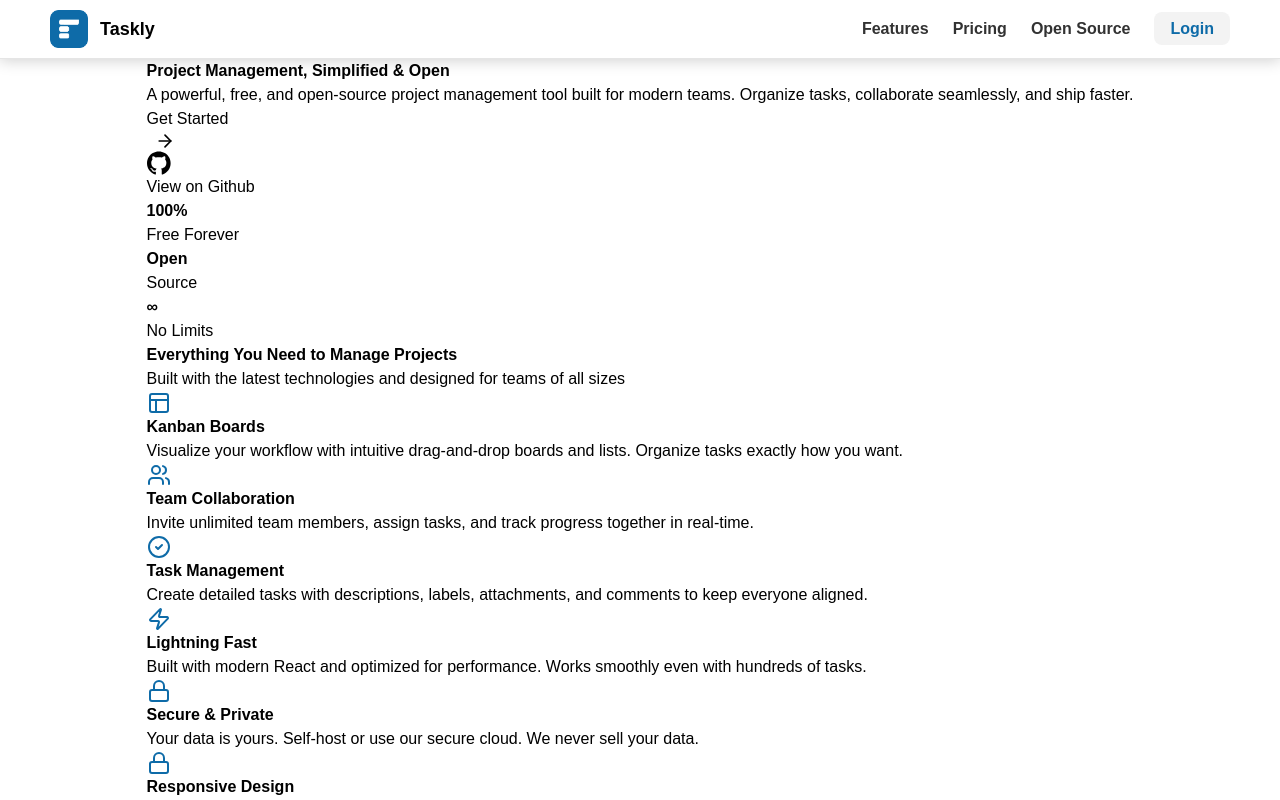
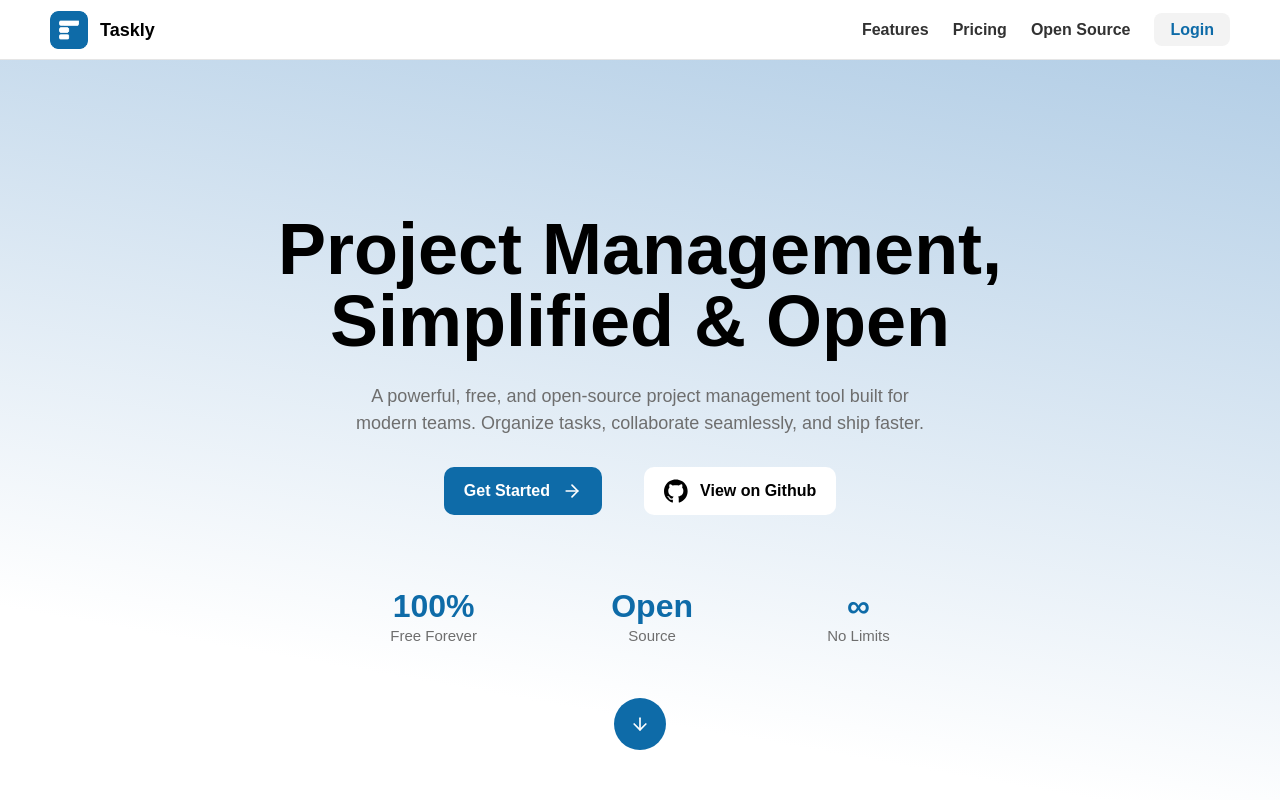
Before and after one commit to NuggetReckt/Taskly, a Next.js app in the folder frontend/: page / in a window 1280 px wide. Shown: the top 800 px of the page. Built offline with nearby package versions, Linux system fonts and the light colour scheme; no server answers.

Commit message:
feat(LandingPage): Added welcome page header styling

```diff
--- a/frontend/app/components/header.tsx
+++ b/frontend/app/components/header.tsx
@@ -31,7 +31,8 @@ export default function Header() {
         inApp = true;
 
     return (
-        <header className="header-wrapper">
+        <div className="header-wrapper">
+            <div className="header-content">
                 <div className={"header-section"}>
                     <a href="/" className={"header-logo"}>
                         <Image src={"/logo.png"} alt={"logo"} width={38} height={38}/>
@@ -62,6 +63,7 @@ export default function Header() {
                         <button className={"logout-btn"} onClick={handleLogoutClick}>Logout</button>
                     </div>
                 )}
-        </header>
+            </div>
+        </div>
     );
 }
--- a/frontend/app/globals.css
+++ b/frontend/app/globals.css
@@ -17,6 +17,7 @@
     --muted: rgba(0, 0, 0, 0.65);
     --danger: #b42318;
     --margin: 50px;
+    --header-height: 60px;
 }
 
 @theme inline {
@@ -50,10 +51,6 @@ h1, h2, h3 {
     font-weight: bold;
 }
 
-span, p {
-    font-weight: normal;
-}
-
 input[type="text"]:focus, input[type="email"]:focus, input[type="password"]:focus, textarea:focus {
     border-color: var(--accent-color);
     box-shadow: 0 0 0 2px var(--accent-color);
@@ -77,15 +74,20 @@ body {
 
 /* Header */
 .header-wrapper {
+    padding: 0 var(--margin);
+    width: 100%;
+    height: var(--header-height);
+    background: var(--card-bg);
+    border-bottom: var(--card-border) 1px solid;
+    box-shadow: var(--card-shadow);
+}
+
+.header-content {
     display: flex;
     align-items: center;
     flex-direction: row;
     justify-content: space-between;
-    padding: 10px var(--margin);
-    width: 100%;
-    background: var(--card-bg);
-    border-bottom: var(--card-border) 1px solid;
-    box-shadow: var(--card-shadow);
+    height: var(--header-height);
 }
 
 .header-logo, .footer-logo {
--- a/frontend/app/page.tsx
+++ b/frontend/app/page.tsx
@@ -1,3 +1,4 @@
+import "./welcome.css"
 import {metadata} from "@/app/metadata";
 import {FeatureCard, FeatureCardData} from "@/app/components/FeatureCard";
 
@@ -79,23 +80,25 @@ export default function Home() {
 
     return (
         <div className="welcomepage-wrapper">
+            <div className={"welcomepage-header-wrapper"}>
                 <div className={"welcomepage-header"}>
-                <h1>Project Management, Simplified & Open</h1>
-                <p>
+                    <h1 className={"welcomepage-header-title"}>Project Management, Simplified & Open</h1>
+                    <p className={"welcomepage-header-subtitle"}>
                         A powerful, free, and open-source project management tool built for modern teams.
                         Organize tasks, collaborate seamlessly, and ship faster.
                     </p>
                     <div className={"welcomepage-header-btns"}>
-                    <a className={"welcomepage-header-btn get-started-btn"}>
+                        <a className={"welcomepage-header-btn get-started-btn"} href="/app">
                             <span>Get Started</span>
-                        <svg xmlns="http://www.w3.org/2000/svg" width="24" height="24" viewBox="0 0 24 24" fill="none" stroke="currentColor"
+                            <svg xmlns="http://www.w3.org/2000/svg" width="24" height="24" viewBox="0 0 24 24" fill="none"
+                                 stroke="currentColor"
                                  strokeWidth="2" strokeLinecap="round" strokeLinejoin="round"
-                             className="lucide lucide-arrow-right ml-2 size-5">
+                                 className="lucide lucide-arrow-right size-5">
                                 <path d="M5 12h14"></path>
                                 <path d="m12 5 7 7-7 7"></path>
                             </svg>
                         </a>
-                    <a className={"welcomepage-header-btn view-gh-btn"}>
+                        <a className={"welcomepage-header-btn view-gh-btn"} href="/#">
                             <svg fill="currentColor" viewBox="0 -0.5 25 25" width="24" height="24" xmlns="http://www.w3.org/2000/svg">
                                 <g id="SVGRepo_bgCarrier" strokeWidth="0"></g>
                                 <g id="SVGRepo_tracerCarrier" strokeLinecap="round" strokeLinejoin="round"></g>
@@ -121,13 +124,23 @@ export default function Home() {
                             <span>No Limits</span>
                         </li>
                     </ul>
+                    <a className={"learn-more-btn"} href="#features">
+                        <svg xmlns="http://www.w3.org/2000/svg" width="24" height="24" viewBox="0 0 24 24" fill="none"
+                             stroke="currentColor"
+                             strokeWidth="2" strokeLinecap="round" strokeLinejoin="round"
+                             className="lucide lucide-arrow-right size-5 rotate-90">
+                            <path d="M5 12h14"></path>
+                            <path d="m12 5 7 7-7 7"></path>
+                        </svg>
+                    </a>
                 </div>
-            <div className={"welcomepage-features"} id={"features"}>
+            </div>
+            <div className={"welcomepage-features welcomepage-section"} id={"features"}>
                 <h1 className={"welcomepage-title"}>Everything You Need to Manage Projects</h1>
                 <span className={"welcomepage-subtitle"}>Built with the latest technologies and designed for teams of all sizes</span>
                 <div className={"features-list"}>{featuresList}</div>
             </div>
-            <div className={"welcomepage-pricing"} id={"pricing"}>
+            <div className={"welcomepage-pricing welcomepage-section"} id={"pricing"}>
                 <h1 className={"welcomepage-title"}>Simple, Transparent Pricing</h1>
                 <span className={"welcomepage-subtitle"}>No hidden fees, no credit card required. Forever.</span>
                 <div className={"pricing-card"}>
@@ -172,7 +185,7 @@ export default function Home() {
                     <a href="/app">Get Started Now</a>
                 </div>
             </div>
-            <div className={"welcomepage-opensource"} id={"open-source"}>
+            <div className={"welcomepage-opensource welcomepage-section"} id={"open-source"}>
                 <div className={"welcomepage-opensource-os"}>
                     <svg xmlns="http://www.w3.org/2000/svg" width="24" height="24" viewBox="0 0 24 24" fill="none" stroke="currentColor"
                          strokeWidth="2" strokeLinecap="round" strokeLinejoin="round" className="lucide lucide-code size-4 text-[#0E6BA8]">
@@ -218,11 +231,11 @@ export default function Home() {
                     </div>
                 </div>
             </div>
-            <div className={"welcomepage-getstarted"}>
+            <div className={"welcomepage-getstarted welcomepage-section"}>
                 <div className={"get-started-card"}>
                     <h1>Ready to Get Started?</h1>
                     <span>Join teams around the world using Taskly to ship better products faster. No credit card required.</span>
-                    <a className={"welcomepage-header-btn get-started-btn"}>
+                    <a className={"welcomepage-header-btn get-started-btn"} href="/app">
                         <span>Get Started</span>
                         <svg xmlns="http://www.w3.org/2000/svg" width="24" height="24" viewBox="0 0 24 24" fill="none" stroke="currentColor"
                              strokeWidth="2" strokeLinecap="round" strokeLinejoin="round"
--- /dev/null
+++ b/frontend/app/welcome.css
@@ -0,0 +1,135 @@
+@import "./globals.css";
+
+:root {
+    --header-background: linear-gradient(10deg, rgba(255, 255, 255, 1) 20%, rgba(179, 206, 230, 1) 100%);
+}
+
+@media (prefers-color-scheme: dark) {
+    :root {
+        --header-background: linear-gradient(10deg, rgba(12, 12, 12, 1) 20%, rgba(15, 24, 30, 1) 100%);
+    }
+}
+
+.welcomepage-wrapper {
+    display: flex;
+    flex-direction: column;
+    align-items: center;
+    width: 100%;
+}
+
+.welcomepage-section {
+    padding: 0 var(--margin);
+}
+
+/* Header */
+.welcomepage-header-wrapper {
+    display: flex;
+    align-items: center;
+    justify-content: center;
+    height: calc(100vh - var(--header-height));
+    width: 100%;
+    background: #0C0C0C;
+    background: var(--header-background);
+}
+
+.welcomepage-header {
+    display: flex;
+    flex-direction: column;
+    align-items: center;
+    max-width: 60vw;
+    gap: 26px;
+}
+
+.welcomepage-header-title {
+    font-size: 72px;
+    line-height: 1;
+    text-align: center;
+}
+
+.welcomepage-header-subtitle {
+    color: var(--text-third);
+    font-size: 18px;
+    font-weight: 500;
+    text-align: center;
+    margin: 0 100px 4px 100px;
+}
+
+.welcomepage-header-btns {
+    display: flex;
+    align-items: center;
+    justify-content: center;
+    gap: 42px;
+}
+
+.welcomepage-header-btn {
+    display: flex;
+    align-items: center;
+    gap: 12px;
+    padding: 12px 20px;
+    border-radius: 10px;
+    transition: all .25s ease;
+    font-weight: bold;
+}
+
+.get-started-btn {
+    background-color: var(--accent-color);
+    color: white;
+}
+
+.get-started-btn:hover {
+    opacity: 0.8;
+}
+
+.view-gh-btn {
+    background-color: white;
+    color: black;
+}
+
+.view-gh-btn:hover {
+    opacity: 0.8;
+}
+
+.welcomepage-numbers {
+    display: flex;
+    justify-content: space-evenly;
+    align-items: center;
+    width: 100%;
+}
+
+.welcomepage-numbers {
+    margin-top: 46px;
+}
+
+.welcomepage-numbers > li {
+    display: flex;
+    flex-direction: column;
+    align-items: center;
+    justify-content: center;
+}
+
+.welcomepage-numbers > li > h2 {
+    color: var(--accent-color);
+    font-size: 32px;
+    line-height: 1.2;
+}
+
+.welcomepage-numbers > li > span {
+    font-size: 15px;
+    color: var(--text-third);
+}
+
+.learn-more-btn {
+    position: absolute;
+    bottom: 50px;
+    padding: 16px;
+    background-color: var(--accent-color);
+    border-radius: 99px;
+    transition: all ease .25s;
+    animation: bounce 1.5s infinite;
+    color: white;
+}
+
+.learn-more-btn:hover {
+    opacity: 0.8;
+    animation-play-state: paused;
+}
```
Lines whose indentation alone changed are shown as unchanged.
